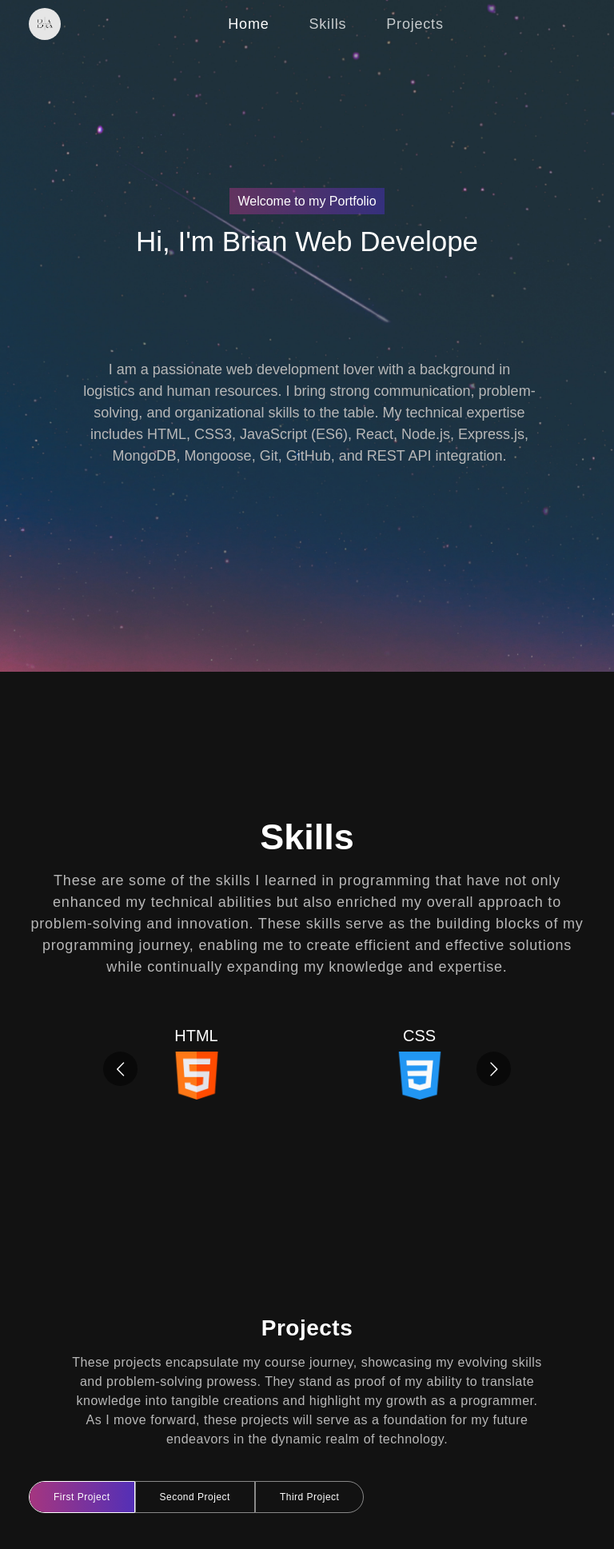
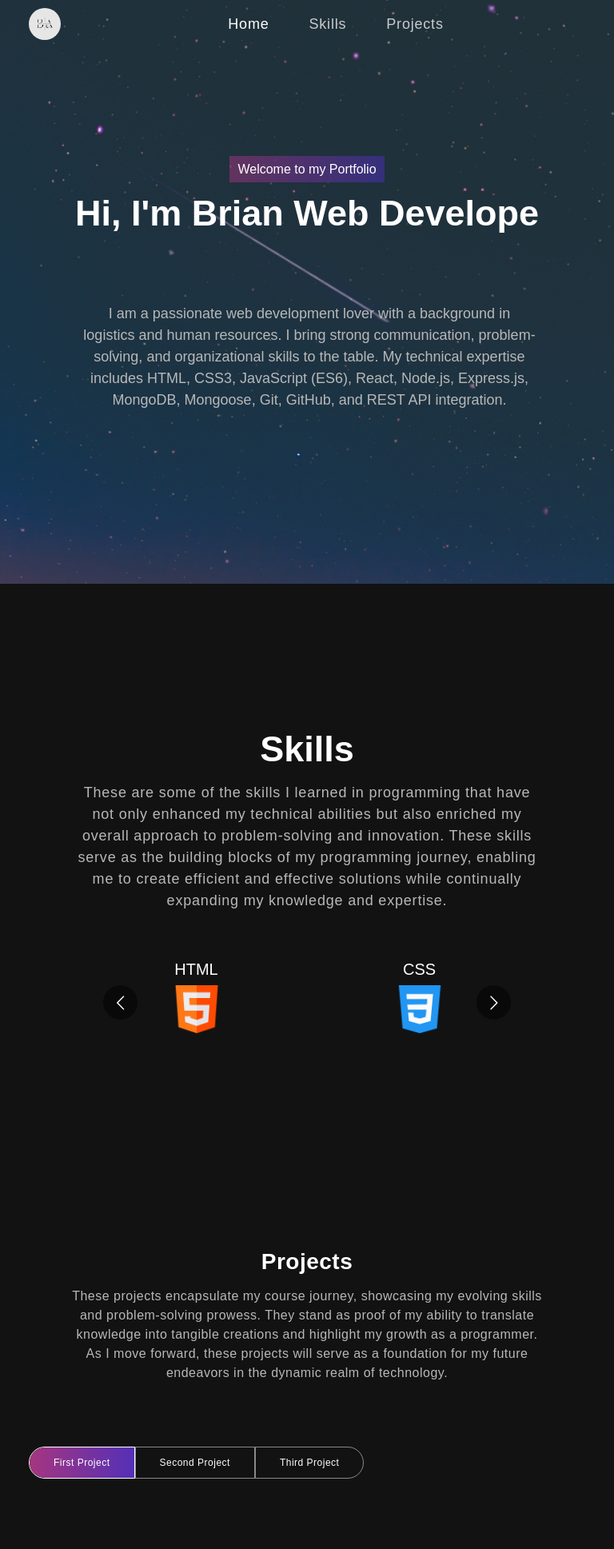
Before and after one commit to brianadams68/Portfolio, a React (Create React App) app: page / in a window 768 px wide. Shown: the top 1937 px of the page at 80% size. Built offline with nearby package versions, Linux system fonts and the light colour scheme.

Commit message:
Almost done

```diff
--- a/src/App.css
+++ b/src/App.css
@@ -517,7 +517,7 @@ nav.navbar .navbar-nav .nav-link.navbar-link.active {
   }
 }
 
-/* Media query for phone screens */
+/* Media query for Phone (768px - 1024px) */
 @media (max-width: 768px) {
   /* NavBar */
   nav.navbar {
@@ -731,3 +731,94 @@ nav.navbar .navbar-nav .nav-link.navbar-link.active {
     letter-spacing: 0.5px;
   }
 }
+
+/* Media query for tablet (768px - 1024px) */
+@media screen and (min-width: 768px) and (max-width: 1024px) {
+  .logo-img {
+    width: 40px;
+    height: 40px;
+    border-radius: 50%;
+  }
+
+  nav.navbar {
+    display: flex;
+    justify-content: center;
+    align-items: center;
+    padding: 18px 0;
+    height: 60px;
+    position: fixed;
+    width: 100%;
+    transition: 0.32 ease-in-out;
+  }
+
+  nav.navbar.scrolled {
+    padding: 18px 0;
+    background-color: #121212;
+  }
+
+  nav.navbar .navbar-nav .nav-link.navbar-link {
+  }
+
+  /* Banner */
+  .banner {
+    margin-top: 0;
+    padding: 200px 0 200px 0;
+  }
+
+  .banner h1 {
+    font-size: 45px;
+    font-weight: 700;
+  }
+
+  .banner p {
+    color: #b8b8b8;
+    font-size: 18px;
+    letter-spacing: 0.8;
+    line-height: 1.5em;
+    margin-top: 30px;
+  }
+
+  #banner-flex {
+    display: flex !important;
+    align-content: center !important;
+    justify-content: center !important;
+    margin-top: 40px !important;
+  }
+
+  .gallery {
+    --g: 8px;
+    --s: 400px;
+    display: grid;
+    border-radius: 50%;
+  }
+
+  .gallery > img {
+    grid-area: 1/1;
+    width: 200px;
+    aspect-ratio: 1;
+    object-fit: cover;
+    border-radius: 50%;
+    transform: translate(var(--_x, 0), var(--_y, 0));
+    cursor: pointer;
+    z-index: 0;
+    transition: 0.2s, z-index 0s 0.2s;
+  }
+
+  /* Skills */
+  .skill p {
+    width: 85%;
+    padding: 0;
+  }
+  /* Projects */
+  .project p {
+    width: 85%;
+    padding: 0;
+    margin-bottom: 70px;
+  }
+
+  #pills-tab  {
+    margin: 0;
+    padding: 0;
+    width: 70%;
+  }
+}
```
